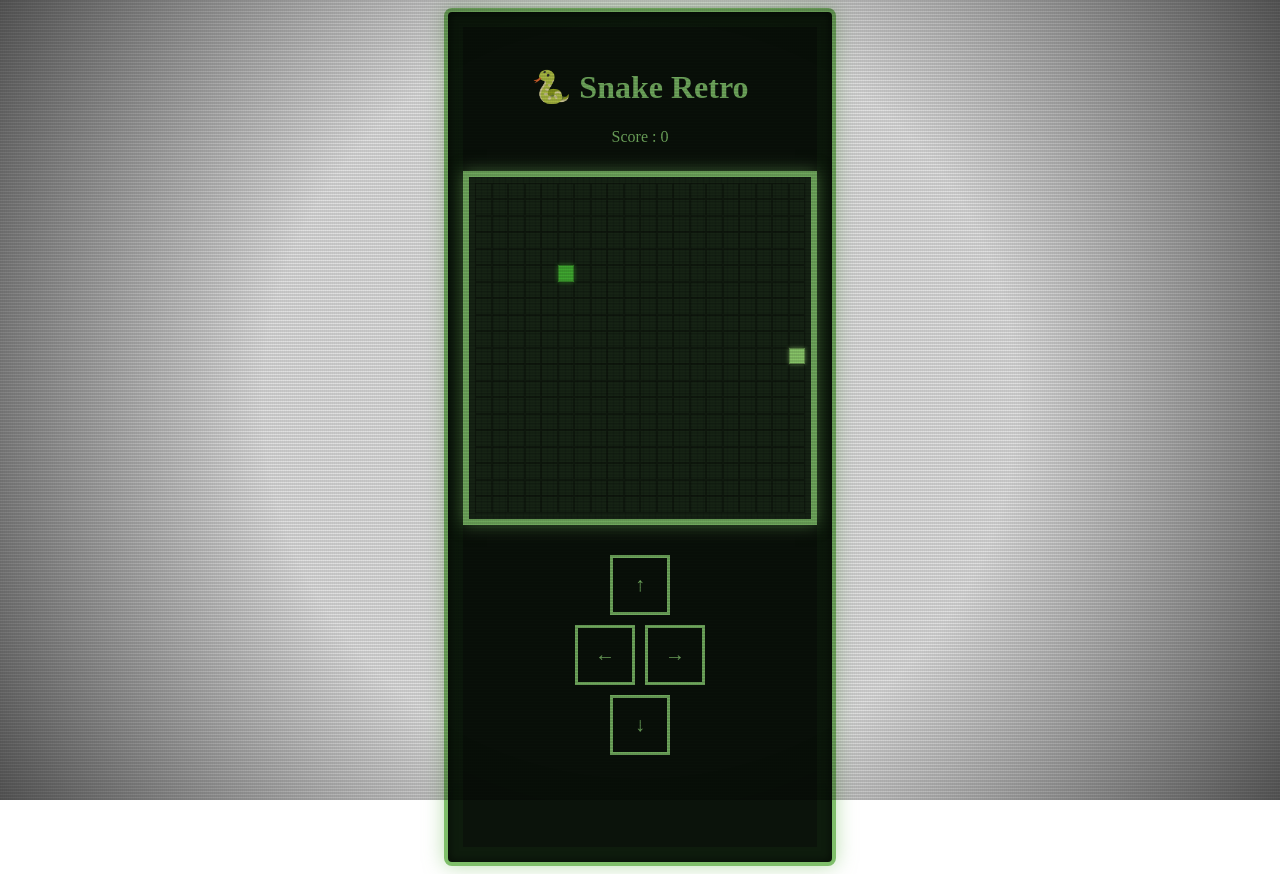
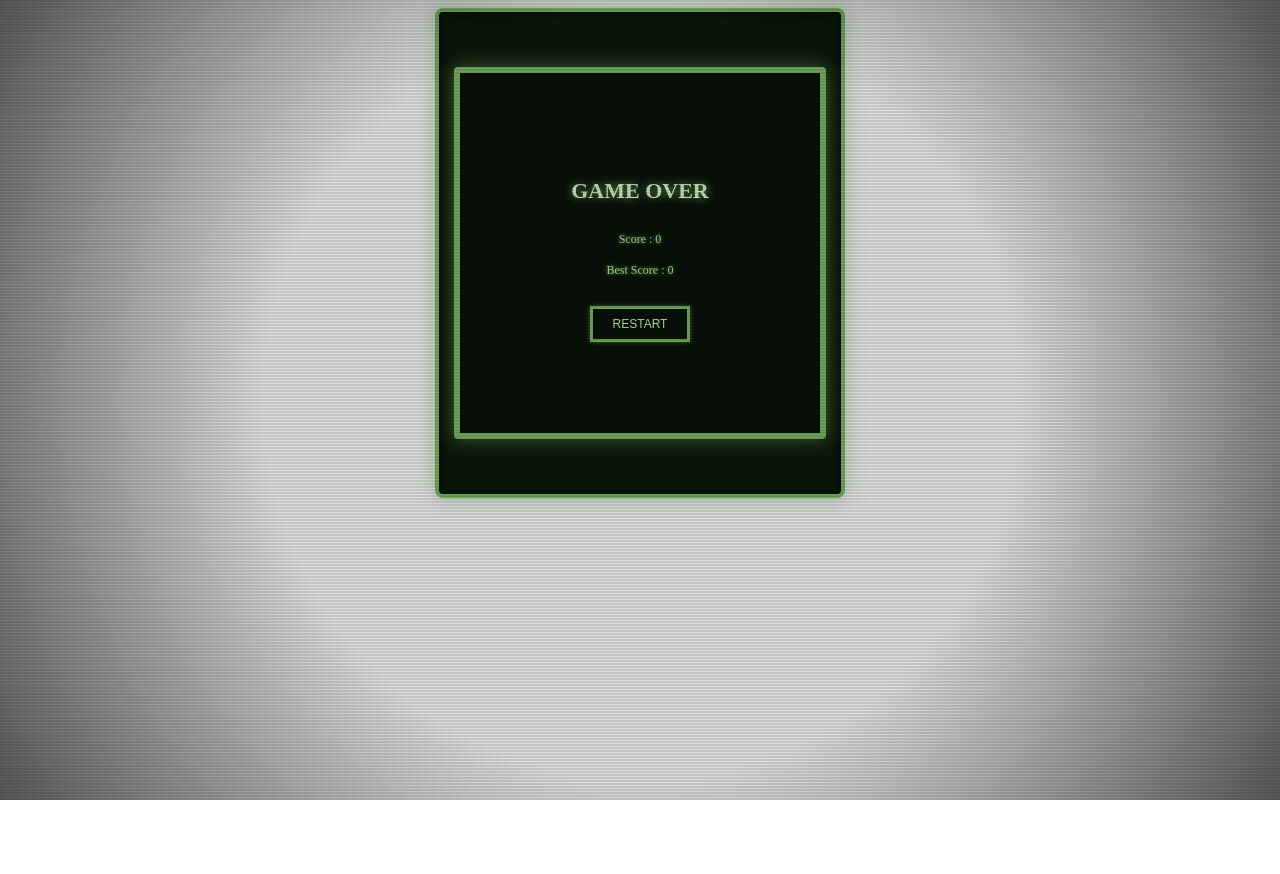
Before and after one commit to hamidou230/Snake, a React (Vite) app: page / in a window 1280 px wide. Both pictures are taken after a click on the button "PRESS START". After the commit the page ends 800 px from the top, so only its background shows below. Built offline with nearby package versions, Linux system fonts and the light colour scheme.

Commit message:
fix css name change

```diff
--- a/src/SnakeGame/SnakeGame.jsx
+++ b/src/SnakeGame/SnakeGame.jsx
@@ -18,6 +18,7 @@ export default function SnakeGame() {
   const eatSound = new Audio("/sounds/eat.mp3");
   const gameOverSound = new Audio("/sounds/gameover.mp3");
 
+  // 🔥 تفعيل الصوت بعد أي Click
   function enableAudio() {
     if (!audioEnabled) {
       eatSound.play().catch(() => {});
@@ -53,6 +54,7 @@ export default function SnakeGame() {
       newSnake[0][1] + direction[1],
     ];
 
+    // collision murs
     if (
       head[0] < 0 ||
       head[0] >= boardSize ||
@@ -71,6 +73,7 @@ export default function SnakeGame() {
 
     newSnake.unshift(head);
 
+    // manger nourriture
     if (head[0] === food[0] && head[1] === food[1]) {
       if (audioEnabled) eatSound.play();
       setScore(score + 1);
@@ -85,7 +88,23 @@ export default function SnakeGame() {
     setSnake(newSnake);
   }
 
+  // ⛔️ GAME OVER SCREEN
+  if (gameOver) {
+    return (
+      <div className="gameover-screen">
+        <h1 className="go-title">GAME OVER</h1>
 
+        <p className="go-score">Score : {score}</p>
+        <p className="go-best">Best Score : {bestScore}</p>
+
+        <button className="restart-btn" onClick={() => window.location.reload()}>
+          RESTART
+        </button>
+      </div>
+    );
+  }
+
+  // 🎮 GAME SCREEN
   return (
     <div className="game-container" onClick={enableAudio}>
       <h1>🐍 Snake Retro</h1>
@@ -101,11 +120,7 @@ export default function SnakeGame() {
               <div
                 key={`${row}-${col}`}
                 className={
-                  isSnake
-                    ? "cell snake"
-                    : isFood
-                    ? "cell food"
-                    : "cell"
+                  isSnake ? "cell snake" : isFood ? "cell food" : "cell"
                 }
               ></div>
             );
@@ -113,6 +128,7 @@ export default function SnakeGame() {
         )}
       </div>
 
+      {/* TOUCH CONTROLS */}
       <div className="controls">
         <button onClick={() => setDirection([-1, 0])}>↑</button>
 
```
